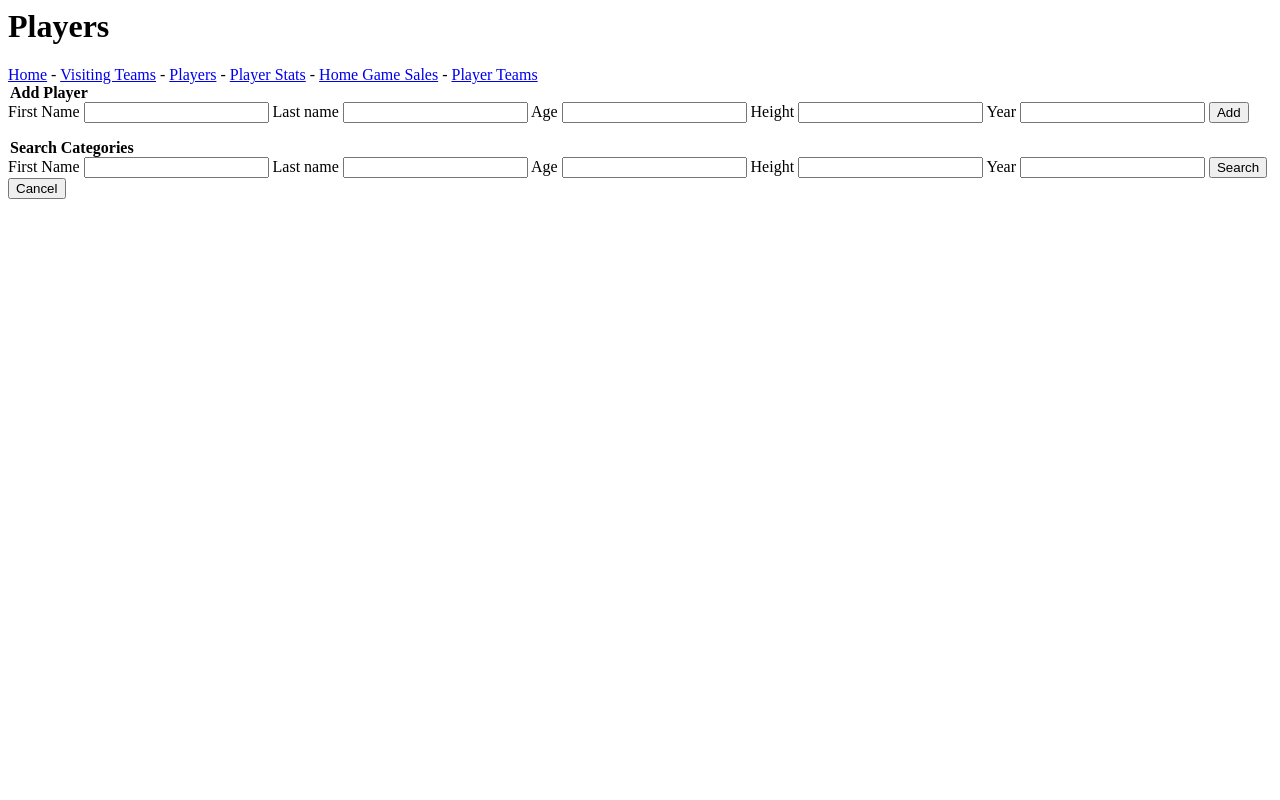
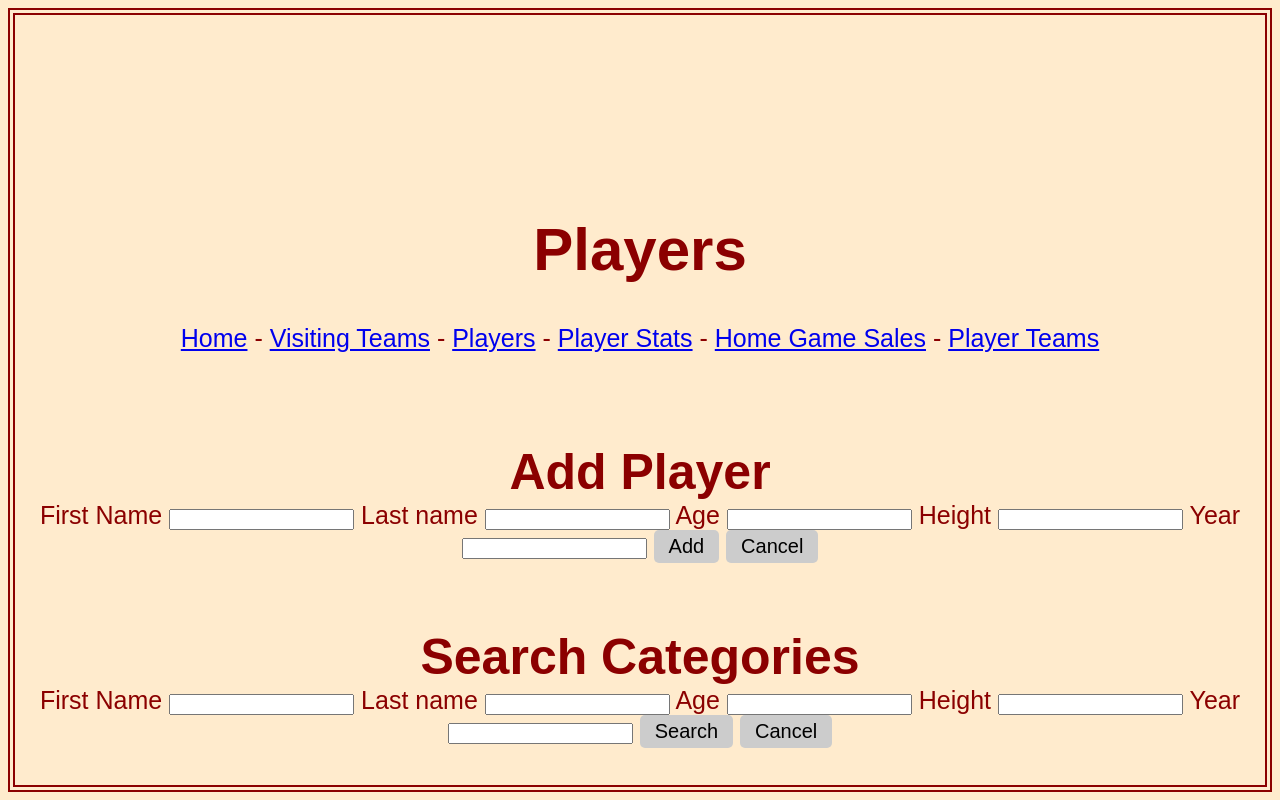
Before and after one commit to tylersnel/LA-Commuters-Scouting-DB, a Flask app: page /players in a window 1280 px wide. Run offline with Flask 2, Linux system fonts and the light colour scheme; data that the repository does not hold is empty; some libraries are stand-ins or nearby versions.

Commit message:
Update players.j2
Added CSS style link

```diff
--- a/templates/players.j2
+++ b/templates/players.j2
@@ -2,14 +2,17 @@
 <!--Date: 5/26/2022-->
 <!--Based on:-->
 <!--Source URL:https://github.com/osu-cs340-ecampus/flask-starter-app -->
+
+<!-- Our CSS -->
+<link href="{{url_for('static', filename='app.css')}}" rel="stylesheet">
 
 <html>
     <head>
       <title>Players</title>
     </head>
     <body>
-    <h1>Players</h1>
-    <a href="/">Home</a> - <a href="/visitingteams">Visiting Teams</a> - <a href="/players">Players</a> - <a href="/player_stats">Player Stats</a> - <a href="/home_game_sales">Home Game Sales</a> - <a href="/playerteams">Player Teams</a>
+    <h1 class="header allh1">Players</h1>
+    <div class="topnav"><a href="/">Home</a> - <a href="/visitingteams">Visiting Teams</a> - <a href="/players">Players</a> - <a href="/player_stats">Player Stats</a> - <a href="/home_game_sales">Home Game Sales</a> - <a href="/playerteams">Player Teams</a></div>
 
             {% if data %}
             <table border="1">
@@ -56,6 +59,7 @@
         <label for ="year">Year</label>
         <input type="text" id="year" name="year" required>
         <input type="submit" value="Add" name="Add_Player">
+        <a href='/visitingteams'><input class="btn" type="button" value="Cancel"></a>
     </form>
 </div>
     <div id="search">
```
